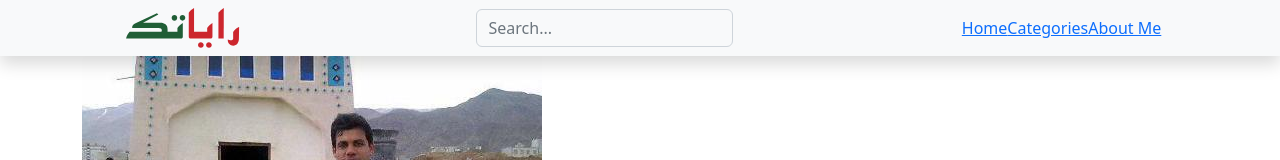
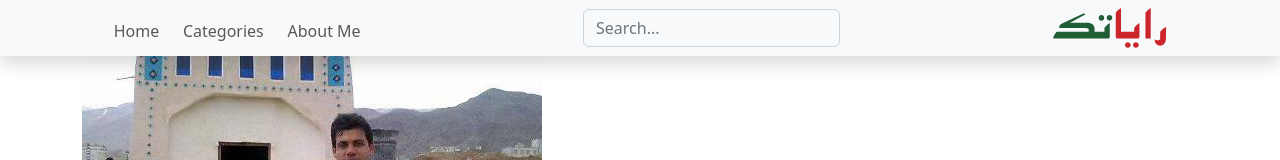
Before and after one commit to saeed51100/nuxt-raiatec-restapi, a Nuxt app: page / in a window 1280 px wide. Shown: the top 160 px of the page. Built offline with nearby package versions, Linux system fonts and the light colour scheme; no server answers.

Commit message:
khoone 1402/02/25 19:26

```diff
--- a/components/Menu/Top.vue
+++ b/components/Menu/Top.vue
@@ -4,26 +4,6 @@
   <header class="p-1 bg-light sticky-top shadow">
 
     <div class="d-flex flex-wrap align-items-center justify-content-around">
-
-      <img src="~assets/img/raiatec.svg" alt="Raiatec Logo"/>
-
-
-      <!-- Button trigger modal -->
-      <button class="navbar navbar-toggler d-md-none collapsed"
-              type="button"
-              data-bs-toggle="modal"
-              data-bs-target="#exampleModal"
-              aria-controls="sidebarMenu"
-              aria-expanded="false"
-              aria-label="Toggle navigation">
-        <span class="navbar-toggler-icon"></span>
-      </button>
-
-
-      <form class="d-none d-md-block" role="search">
-        <input type="search" class="form-control bg-light" placeholder="Search..."
-               aria-label="Search">
-      </form>
 
       <ul class="nav justify-content-center">
 
@@ -42,6 +22,21 @@
         <!--                <li><a href="http://localhost/test.raiatec.com/about-us/" class="nav-link px-2 text-white">About Me</a></li>-->
       </ul>
 
+      <!-- Button trigger modal -->
+      <button class="navbar navbar-toggler d-md-none collapsed"
+              type="button"
+              data-bs-toggle="modal"
+              data-bs-target="#exampleModal"
+              aria-controls="sidebarMenu"
+              aria-expanded="false"
+              aria-label="Toggle navigation">
+        <span class="navbar-toggler-icon"></span>
+      </button>
+      <form class="d-none d-md-block" role="search">
+        <input type="search" class="form-control bg-light" placeholder="Search..."
+               aria-label="Search">
+      </form>
+      <img src="~assets/img/raiatec.svg" alt="Raiatec Logo"/>
 
     </div>
 
@@ -49,5 +44,66 @@
 </template>
 
 <style>
+.nav-scroller {
+.nav {
+  display: flex;
+  flex-wrap: nowrap;
+  padding-bottom: 1rem;
+  margin-top: -1px;
+  overflow-x: auto;
+  text-align: center;
+  white-space: nowrap;
+  -webkit-overflow-scrolling: touch;
+}
+}
+.nav {
+>li {
+  margin-right: 10px;
+  margin-top: 5px;
+  list-style-type: none;
+>a {
+  display: -webkit-box;
+  -webkit-line-clamp: 1;
+  -webkit-box-orient: vertical;
+  overflow: hidden;
+  text-overflow: ellipsis;
+  direction: rtl;
+  color: #585858;
+  padding: .43em;
+  border-radius: 4px;
+  font-size: medium;
+  font-weight: 500 !important;
+&:hover {
+   background-color: #ffeda0;
+ }
+&:focus {
+   background-color: #e6e6e6;
+ }
+}
+}
+>li.active {
+>a {
+  outline: 1px solid #b2b2b2;
+  border-radius: 4px;
+  background-color: #ffeda0;
+}
+}
+}
+.list-groop {
+  pointer-events: none;
+  outline: 1px solid #8ed5ba;
+  padding: .43em;
+  border-radius: 4px;
+  background-color: #d2f4ea;
+}
+.admin-bar {
+.sticky-top {
+  top: 32px;
+}
+}
+a {
+  color: #151414;
+  text-decoration: none;
+}
 
 </style>
```
